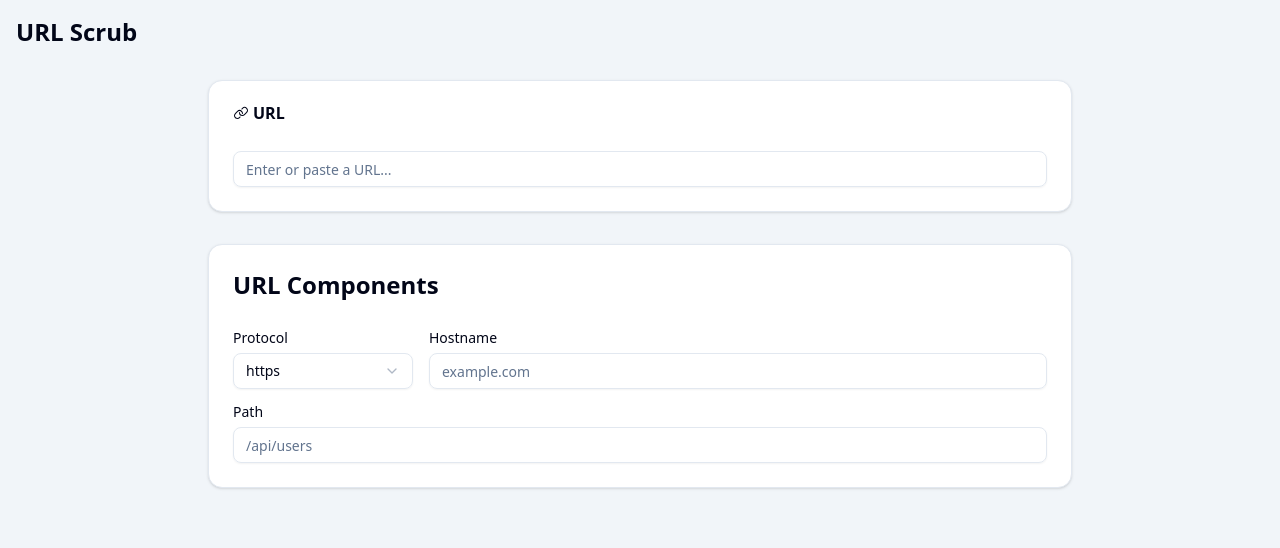
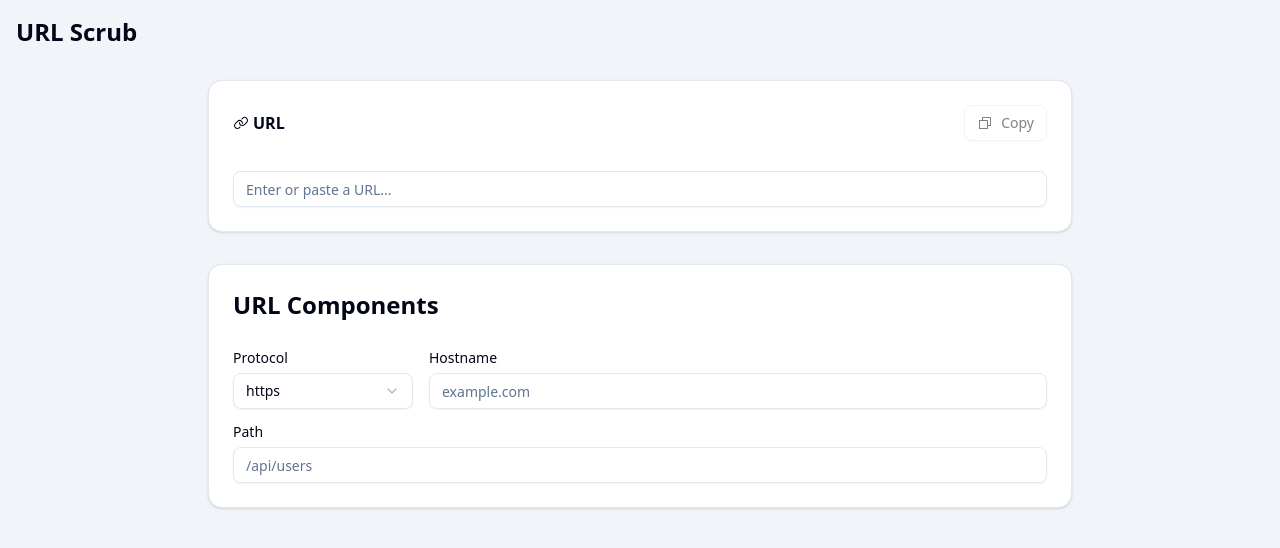
Before and after one commit to joeattardi/urlscrub, a React (Vite) app: page / in a window 1280 px wide. Shown: the top 548 px of the page. Built offline with nearby package versions, Linux system fonts and the light colour scheme.

Commit message:
Add copy to clipboard, refactor

```diff
--- a/package.json
+++ b/package.json
@@ -13,6 +13,7 @@
     "dependencies": {
         "@radix-ui/react-label": "^2.1.2",
         "@radix-ui/react-select": "^2.1.6",
+        "@radix-ui/react-slot": "^1.1.2",
         "@tailwindcss/vite": "^4.0.15",
         "class-variance-authority": "^0.7.1",
         "clsx": "^2.1.1",
--- /dev/null
+++ b/src/components/ui/button.tsx
@@ -0,0 +1,59 @@
+import * as React from "react"
+import { Slot } from "@radix-ui/react-slot"
+import { cva, type VariantProps } from "class-variance-authority"
+
+import { cn } from "@/lib/utils"
+
+const buttonVariants = cva(
+  "inline-flex items-center justify-center gap-2 whitespace-nowrap rounded-md text-sm font-medium transition-all disabled:pointer-events-none disabled:opacity-50 [&_svg]:pointer-events-none [&_svg:not([class*='size-'])]:size-4 shrink-0 [&_svg]:shrink-0 outline-none focus-visible:border-ring focus-visible:ring-ring/50 focus-visible:ring-[3px] aria-invalid:ring-destructive/20 dark:aria-invalid:ring-destructive/40 aria-invalid:border-destructive",
+  {
+    variants: {
+      variant: {
+        default:
+          "bg-primary text-primary-foreground shadow-xs hover:bg-primary/90",
+        destructive:
+          "bg-destructive text-white shadow-xs hover:bg-destructive/90 focus-visible:ring-destructive/20 dark:focus-visible:ring-destructive/40 dark:bg-destructive/60",
+        outline:
+          "border bg-background shadow-xs hover:bg-accent hover:text-accent-foreground dark:bg-input/30 dark:border-input dark:hover:bg-input/50",
+        secondary:
+          "bg-secondary text-secondary-foreground shadow-xs hover:bg-secondary/80",
+        ghost:
+          "hover:bg-accent hover:text-accent-foreground dark:hover:bg-accent/50",
+        link: "text-primary underline-offset-4 hover:underline",
+      },
+      size: {
+        default: "h-9 px-4 py-2 has-[>svg]:px-3",
+        sm: "h-8 rounded-md gap-1.5 px-3 has-[>svg]:px-2.5",
+        lg: "h-10 rounded-md px-6 has-[>svg]:px-4",
+        icon: "size-9",
+      },
+    },
+    defaultVariants: {
+      variant: "default",
+      size: "default",
+    },
+  }
+)
+
+function Button({
+  className,
+  variant,
+  size,
+  asChild = false,
+  ...props
+}: React.ComponentProps<"button"> &
+  VariantProps<typeof buttonVariants> & {
+    asChild?: boolean
+  }) {
+  const Comp = asChild ? Slot : "button"
+
+  return (
+    <Comp
+      data-slot="button"
+      className={cn(buttonVariants({ variant, size, className }))}
+      {...props}
+    />
+  )
+}
+
+export { Button, buttonVariants }
--- /dev/null
+++ b/src/url-builder/CopyToClipboardButton.tsx
@@ -0,0 +1,30 @@
+import { useState } from 'react';
+import { Button } from '@/components/ui/button';
+import { PiCheck, PiCopy } from 'react-icons/pi';
+
+type CopyToClipboardButtonProps = {
+    url: string;
+}
+
+export default function CopyToClipboardButton({ url }: CopyToClipboardButtonProps) {
+    const [showCopied, setShowCopied] = useState(false);
+    function onClick() {
+        navigator.clipboard.writeText(url);
+        setShowCopied(true);
+        setTimeout(() => {
+            setShowCopied(false);
+        }, 3000);
+    }
+
+    return (
+        <Button
+            variant="outline"
+            className="cursor-pointer"
+            disabled={!url}
+            onClick={onClick}
+        >
+            {showCopied ? <PiCheck /> : <PiCopy />}
+            {showCopied ? 'Copied!' : 'Copy'}
+        </Button>
+    )
+}
--- /dev/null
+++ b/src/url-builder/ProtocolSelect.tsx
@@ -0,0 +1,30 @@
+import {
+    Select,
+    SelectContent,
+    SelectItem,
+    SelectTrigger,
+    SelectValue
+} from '@/components/ui/select';
+import { Label } from '@/components/ui/label';
+
+type ProtocolSelectProps = {
+    value: string;
+    onValueChange: (value: string) => void;
+}
+
+export default function ProtocolSelect({ value, onValueChange }: ProtocolSelectProps) {
+    return (
+        <div className="flex flex-col gap-2">
+            <Label htmlFor="protocol">Protocol</Label>
+            <Select value={value} onValueChange={onValueChange}>
+                <SelectTrigger id="protocol" className="w-[180px]">
+                    <SelectValue placeholder="Protocol" />
+                </SelectTrigger>
+                <SelectContent>
+                    <SelectItem value="http:">http</SelectItem>
+                    <SelectItem value="https:">https</SelectItem>
+                </SelectContent>
+            </Select>
+        </div>
+    );
+}
--- a/src/url-builder/URLBuilder.tsx
+++ b/src/url-builder/URLBuilder.tsx
@@ -1,15 +1,10 @@
-import { useState } from 'react';
 import { Card, CardContent, CardHeader, CardTitle } from '@/components/ui/card';
 import { Input } from '@/components/ui/input';
 import { Label } from '@/components/ui/label';
+import { useEffect, useState } from 'react';
 import { PiLink } from 'react-icons/pi';
-import {
-    Select,
-    SelectContent,
-    SelectItem,
-    SelectTrigger,
-    SelectValue
-} from '@/components/ui/select';
+import CopyToClipboardButton from './CopyToClipboardButton';
+import ProtocolSelect from './ProtocolSelect';
 
 export default function URLBuilder() {
     const [url, setUrl] = useState('');
@@ -21,16 +16,16 @@ export default function URLBuilder() {
         port: ''
     });
 
-    function updateUrl(newData) {
+    useEffect(() => {
         try {
-            const newUrl = new URL(`${newData.protocol}//${newData.hostname}`);
-            newUrl.pathname = newData.pathname;
+            const newUrl = new URL(`${urlData.protocol}//${urlData.hostname}`);
+            newUrl.pathname = urlData.pathname;
 
             setUrl(newUrl.href);
         } catch {
             setUrl('');
         }
-    }
+    }, [urlData]);
 
     function onProtocolChange(protocol: string) {
         setUrlData((urlData) => ({
@@ -40,13 +35,10 @@ export default function URLBuilder() {
     }
 
     function onInputChange(event: React.ChangeEvent<HTMLInputElement>) {
-        const newData = {
+        setUrlData(urlData => ({
             ...urlData,
             [event.target.name]: event.target.value
-        };
-
-        setUrlData(newData);
-        updateUrl(newData);
+        }));
     }
 
     function onUrlChange(event: React.ChangeEvent<HTMLInputElement>) {
@@ -81,7 +73,8 @@ export default function URLBuilder() {
                     <CardTitle>
                         <div className="flex items-center gap-1">
                             <PiLink />
-                            URL
+                            <div className="flex-grow">URL</div>
+                            <CopyToClipboardButton url={url} />
                         </div>
                     </CardTitle>
                 </CardHeader>
@@ -100,18 +93,7 @@ export default function URLBuilder() {
                 </CardHeader>
                 <CardContent className="flex flex-col gap-4">
                     <div className="flex gap-4">
-                        <div className="flex flex-col gap-2">
-                            <Label htmlFor="protocol">Protocol</Label>
-                            <Select value={urlData.protocol} onValueChange={onProtocolChange}>
-                                <SelectTrigger id="protocol" className="w-[180px]">
-                                    <SelectValue placeholder="Protocol" />
-                                </SelectTrigger>
-                                <SelectContent>
-                                    <SelectItem value="http:">http</SelectItem>
-                                    <SelectItem value="https:">https</SelectItem>
-                                </SelectContent>
-                            </Select>
-                        </div>
+                        <ProtocolSelect value={urlData.protocol} onValueChange={onProtocolChange} />
                         <div className="flex flex-col gap-2 flex-grow">
                             <Label htmlFor="hostname">Hostname</Label>
                             <Input
```
Also changed, not shown: 1 other file (tests, documents, lock files or other folders).
